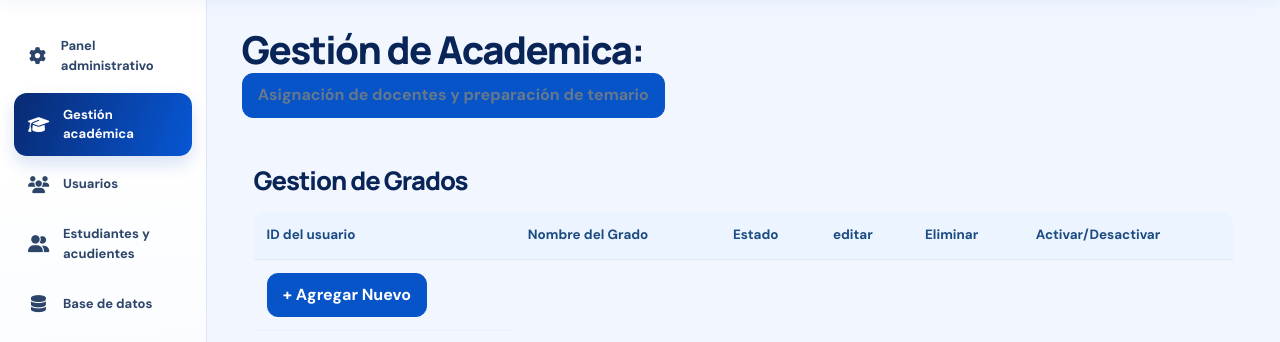
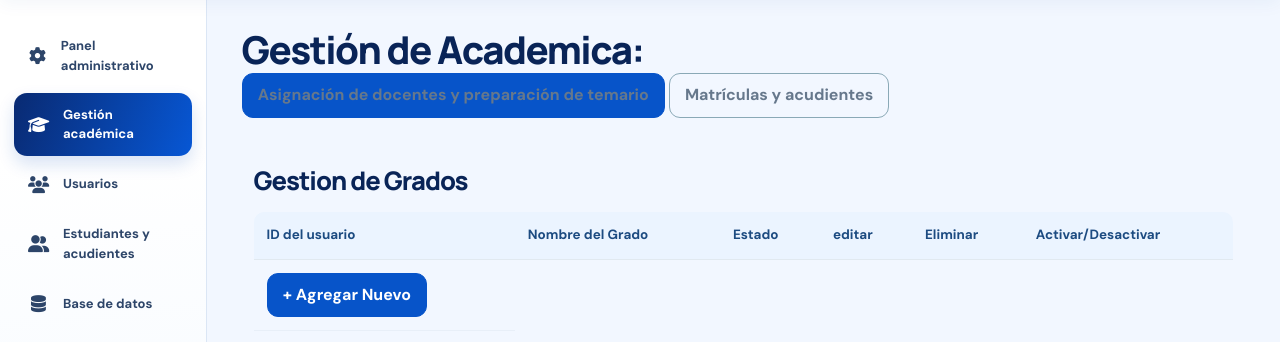
Before and after one commit to legalmenteadriangalindez/Sistema-pre-ICFES-de-prediccion-de-habilidades-y-debilidades-academicas-con-Chatbot, a Django app: page /admin_gestion_academica/ in a window 1280 px wide. Shown: the part 78-420 px from the top of the page. Run offline with Django 5.2, Linux system fonts and the light colour scheme; the visitor is signed in with stand-in values (Sample User, id 1); data that the repository does not hold is empty.

Commit message:
feat: enlazar matrículas y acudientes a paneles y navegación institucional

```diff
--- a/Principal/orientacion_views.py
+++ b/Principal/orientacion_views.py
@@ -67,7 +67,9 @@ def orientacion_vocacional(request):
         resultados = {k: round(25 * (sum(v) / len(v) - 1), 1) for k, v in totales.items()}
         with transaction.atomic():
             for nombre, categoria, descripcion in CARRERAS_ORIENTATIVAS:
-                carrera, _ = Carrera.objects.get_or_create(nombre=nombre, defaults={'descripcion': descripcion})
+                carrera = Carrera.objects.filter(nombre=nombre).order_by('pk').first()
+                if carrera is None:
+                    carrera = Carrera.objects.create(nombre=nombre, descripcion=descripcion)
                 actualizaciones = {
                     'compatibilidad': Decimal(str(resultados[categoria])),
                     'conocimientos_necesarios': descripcion,
--- a/Principal/templates/admin_gestion_academica.html
+++ b/Principal/templates/admin_gestion_academica.html
@@ -11,7 +11,7 @@
 {% block content %}
 
 
-<h1>Gestión de Academica:</h1><p><a class="btn btn-primary" href="{% url 'gestion_docentes' %}">Asignación de docentes y preparación de temario</a></p>
+<h1>Gestión de Academica:</h1><p><a class="btn btn-primary" href="{% url 'gestion_docentes' %}">Asignación de docentes y preparación de temario</a> <a class="btn btn-outline-primary" href="{% url 'gestion_matriculas_familias' %}">Matrículas y acudientes</a></p>
 
 <div class="container mt-5">
     <h2>Gestion de Grados</h2>
--- a/Principal/templates/app_shell.html
+++ b/Principal/templates/app_shell.html
@@ -18,7 +18,7 @@
  <a class="app-brand" href="{% url 'home' %}" aria-label="Inicio de Pre-ICFES"><i class="fas fa-graduation-cap"></i><span>Pre-ICFES</span><small aria-hidden="true"></small></a>
  <button class="menu-toggle" id="app-menu-toggle" aria-label="Abrir menú" aria-controls="app-sidebar" aria-expanded="false" type="button"><i class="fas fa-bars"></i></button>
  <nav class="top-links" aria-label="Navegación principal">{% block nav_top %}
-{% if menu_admin %}<a href="{% url 'admin_gestion_users' %}"><i class="fas fa-gauge-high"></i> Administración</a><a href="{% url 'gestion_docentes' %}"><i class="fas fa-chalkboard-user"></i> Docentes</a>
+{% if menu_admin %}<a href="{% url 'admin_gestion_users' %}"><i class="fas fa-gauge-high"></i> Administración</a><a href="{% url 'gestion_docentes' %}"><i class="fas fa-chalkboard-user"></i> Docentes</a><a href="{% url 'gestion_matriculas_familias' %}"><i class="fas fa-user-group"></i> Matrículas y familias</a>
 {% elif menu_docente %}<a href="{% url 'panel_docente' %}"><i class="fas fa-chalkboard-teacher"></i> Mi panel docente</a>
 {% elif menu_acudiente %}<a href="{% url 'panel_acudiente' %}"><i class="fas fa-users"></i> Seguimiento familiar</a>
 {% else %}
@@ -39,7 +39,7 @@
 <div class="app-layout">
 {% if user.is_authenticated %}
 <aside class="app-sidebar" id="app-sidebar"><nav aria-label="Menú lateral" class="side-nav">{% block nav_side %}
-{% if menu_admin %}<a href="{% url 'admin_gestion_users' %}"><i class="fas fa-gauge"></i> Usuarios</a><a href="{% url 'admin_gestion_academica' %}"><i class="fas fa-school"></i> Gestión académica</a><a href="{% url 'gestion_docentes' %}"><i class="fas fa-chalkboard-user"></i> Asignar docentes</a>
+{% if menu_admin %}<a href="{% url 'admin_gestion_users' %}"><i class="fas fa-gauge"></i> Usuarios</a><a href="{% url 'admin_gestion_academica' %}"><i class="fas fa-school"></i> Gestión académica</a><a href="{% url 'gestion_docentes' %}"><i class="fas fa-chalkboard-user"></i> Asignar docentes</a><a href="{% url 'gestion_matriculas_familias' %}"><i class="fas fa-people-roof"></i> Matrículas y acudientes</a>
 {% elif menu_docente %}<a href="{% url 'panel_docente' %}"><i class="fas fa-chalkboard"></i> Mis cursos y actividades</a>
 {% elif menu_acudiente %}<a href="{% url 'panel_acudiente' %}"><i class="fas fa-users"></i> Estudiantes vinculados</a>
 {% else %}
--- a/Principal/urls.py
+++ b/Principal/urls.py
@@ -1,7 +1,7 @@
 from django.urls import path
 from . import views # import de la vista
 from .simulacros_views import simulacros
-from . import portales, orientacion_views
+from . import portales, orientacion_views, vinculos_views
 from .historial_views import historial_academico
 from django.urls import path, include  # librerias nesesarias para hacer la referencia desde url.py del proyecto
 
@@ -9,6 +9,7 @@ urlpatterns = [
   path('panel-docente/', portales.panel_docente, name='panel_docente'),
   path('panel-acudiente/', portales.panel_acudiente, name='panel_acudiente'),
   path('gestion-docentes/', portales.gestion_docentes, name='gestion_docentes'),
+  path('gestion-matriculas-familias/', vinculos_views.gestion_matriculas_familias, name='gestion_matriculas_familias'),
   path('gestion/editar/<str:tipo>/<int:pk>/', portales.editar_catalogo, name='editar_catalogo'),
   path('orientacion-vocacional/', orientacion_views.orientacion_vocacional, name='orientacion_vocacional'),
   path('plan-semanal/', orientacion_views.plan_estudio, name='plan_estudio'),
```
Also changed, not shown: README.md.
